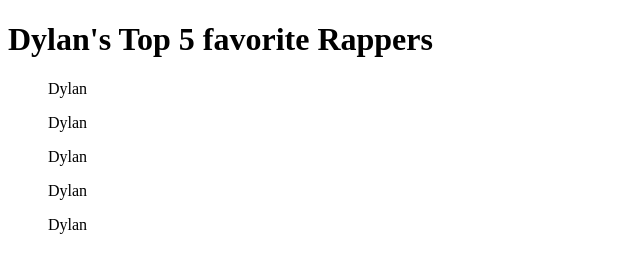
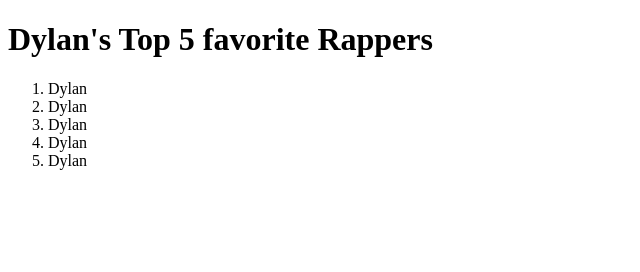
Before and after one commit to edavis1911/Class-example.github.io, a plain HTML site: page index.html in a window 1280 px wide. Shown: the whole page, without its empty margins (0-640 px from the left). Drawn offline with Linux system fonts and the light colour scheme.

Commit message:
updated html file

```diff
--- a/index.html
+++ b/index.html
@@ -6,11 +6,14 @@
 </head>
 <body>
 <h1>Dylan's Top 5 favorite Rappers</h1>
-<ol>Dylan</ol>
-<ol>Dylan</ol>
-<ol>Dylan</ol>
-<ol>Dylan</ol>
-<ol>Dylan</ol>
+<ol>
+<li>Dylan</li>
+<li>Dylan</li>
+<li>Dylan</li>
+<li>Dylan</li>
+<li>Dylan</li>
+</ol>
+
 
 </body>
 </html>
```
